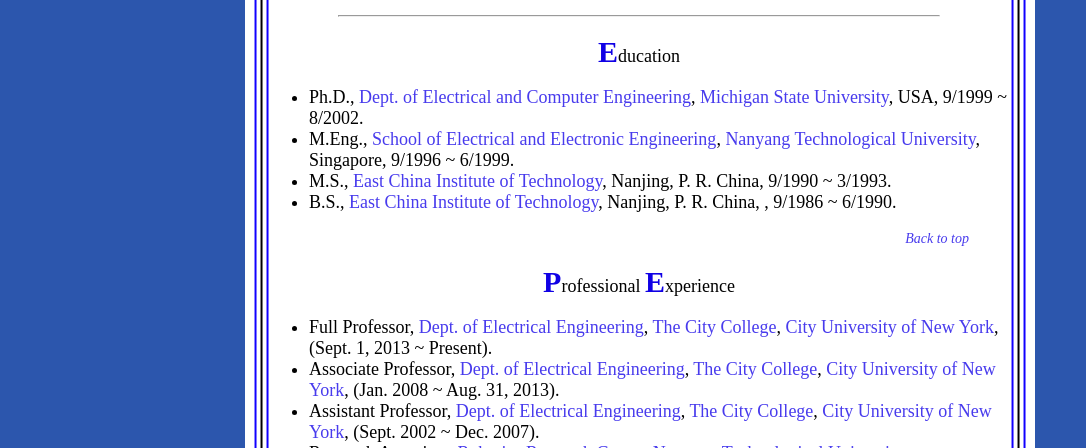
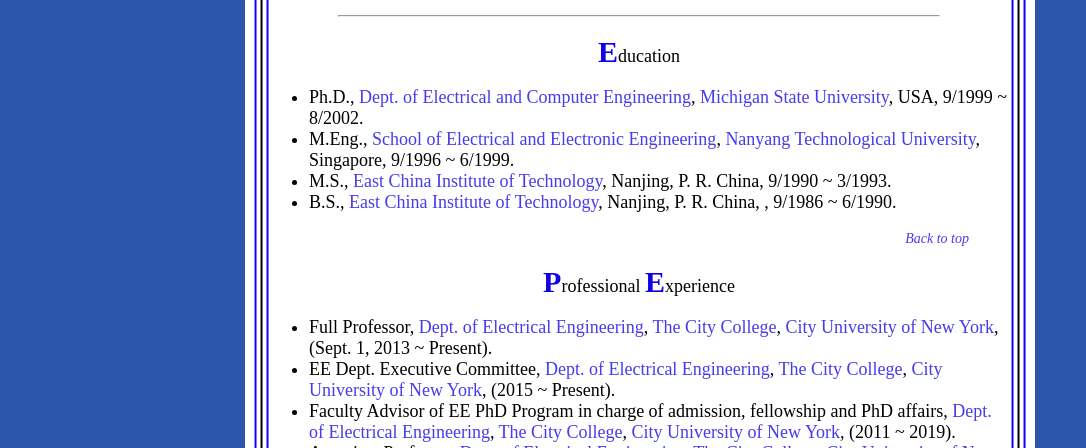
Before and after one commit to ccny-ros-pkg/ccny-ros-pkg.github.io, a plain HTML site: page prof/pages/resume.html in a window 1280 px wide. Shown: the part 352-800 px from the top of the page, without its empty margins (0-1086 px from the left). Drawn offline with Linux system fonts and the light colour scheme.

Commit message:
Updates prof/resume.html

```diff
--- a/prof/pages/resume.html
+++ b/prof/pages/resume.html
@@ -162,6 +162,19 @@
                                         href="http://www.cuny.edu" target="_blank"> City University of New York</a>,
                                 (Sept. 1, 2013 ~ Present).
                             </li>
+
+                            <li>
+                                EE Dept. Executive Committee, <a href="http://www.ccny.cuny.edu/engineering/" target="_blank">Dept.
+                                of Electrical Engineering</a>, <a href="http://www.ccny.cuny.edu" target="_blank">The City College</a>, <a
+                                    href="http://www.cuny.edu" target="_blank"> City University of New York</a>, (2015 ~ Present).
+                            </li>
+
+                            <li>
+                                Faculty Advisor of EE PhD Program in charge of admission, fellowship and PhD affairs, <a href="http://www.ccny.cuny.edu/engineering/" target="_blank">Dept.
+                                of Electrical Engineering</a>, <a href="http://www.ccny.cuny.edu" target="_blank">The City College</a>, <a
+                                    href="http://www.cuny.edu" target="_blank"> City University of New York</a>, (2011 ~ 2019).
+                            </li>
+
                             <li> Associate Professor, <a href="http://www.ccny.cuny.edu/engineering/" target="_blank">Dept.
                                 of Electrical Engineering</a>,
                                 <a href="http://www.ccny.cuny.edu" target="_blank">The City College</a>, <a
```
